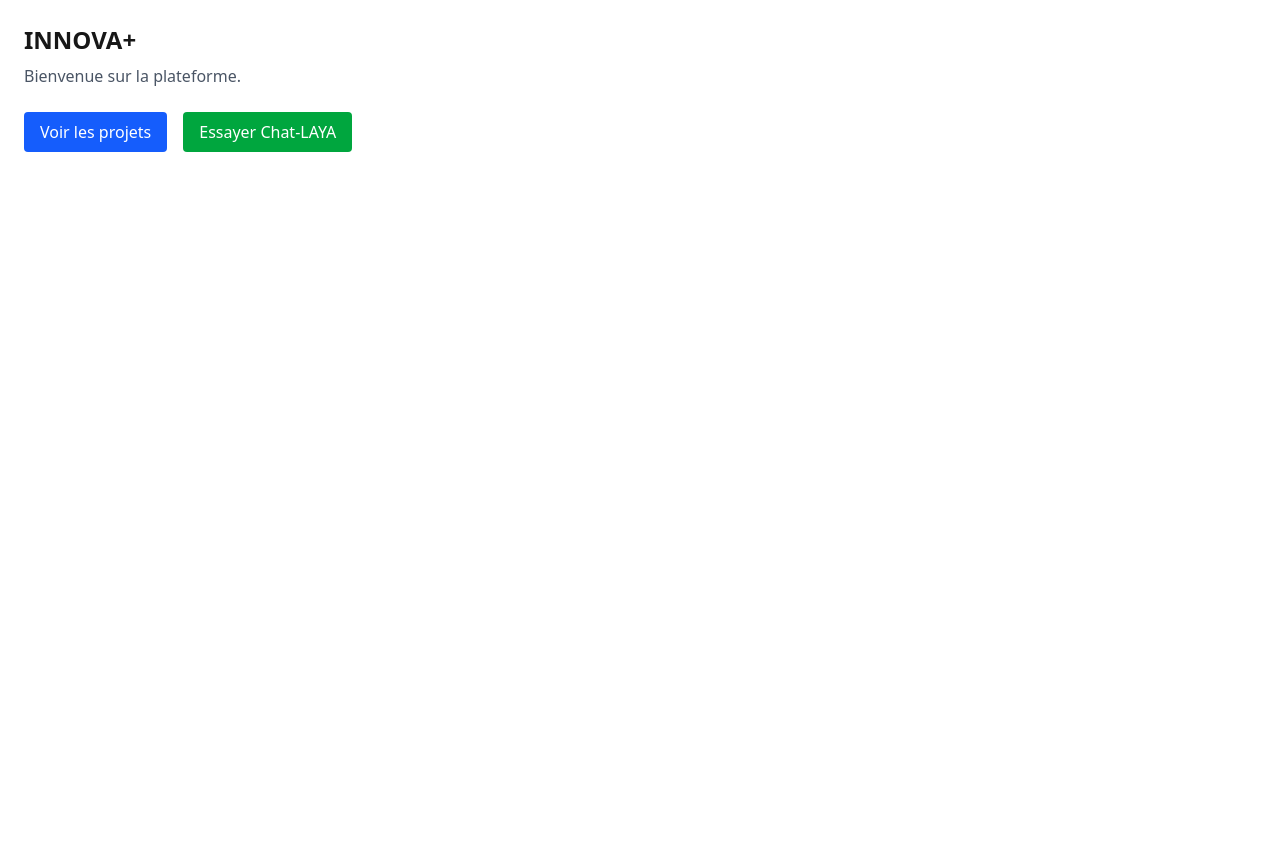
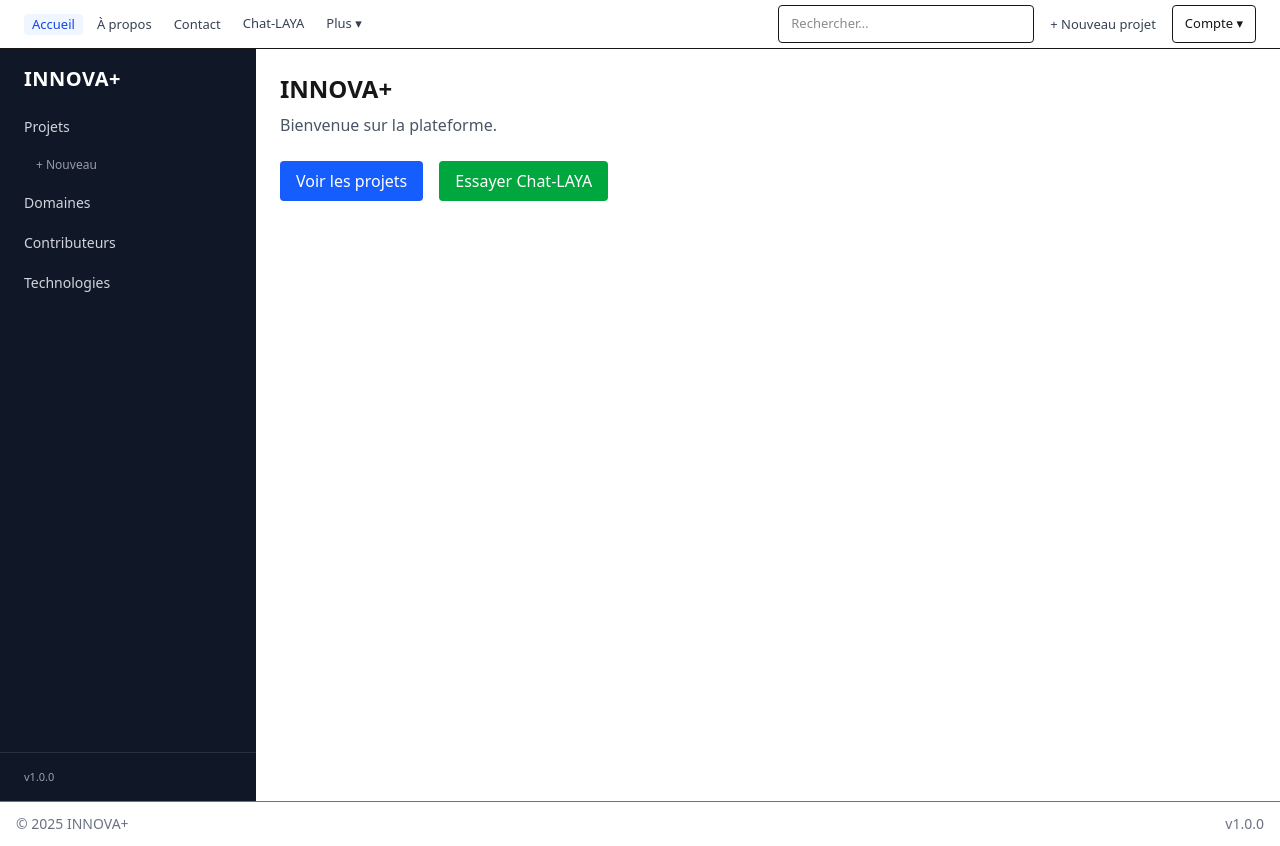
Before and after one commit to Juniorleriche27/INNOVA, a Next.js app in the folder innova-frontend/: page / in a window 1280 px wide. Before the commit the page ends 800 px from the top, so only its background shows below. Built offline with nearby package versions, Linux system fonts and the light colour scheme; no server answers.

Commit message:
fix(frontend): clean layout with Headbar, Sidebar, Footer + Sidebar NavItem types

```diff
--- a/innova-frontend/app/layout.tsx
+++ b/innova-frontend/app/layout.tsx
@@ -1,16 +1,36 @@
 // innova-frontend/app/layout.tsx
 import "./globals.css";
+import type { Metadata } from "next";
 import type { ReactNode } from "react";
 
-export const metadata = {
+import Headbar from "@/components/layout/headbar";
+import Sidebar from "@/components/layout/sidebar";
+import Footer from "@/components/layout/footer";
+
+export const metadata: Metadata = {
   title: "INNOVA+",
   description: "Plateforme INNOVA+",
 };
 
-export default function RootLayout({ children }: { children: ReactNode }) {
+export default function RootLayout(props: { children: ReactNode }) {
+  const { children } = props;
   return (
     <html lang="fr">
-      <body>{children}</body>
+      <body className="min-h-screen bg-white text-gray-900">
+        {/* Header */}
+        <Headbar />
+
+        {/* Main: sidebar + content */}
+        <div className="flex">
+          <aside className="hidden md:block w-64 border-r min-h-[calc(100vh-3rem)]">
+            <Sidebar />
+          </aside>
+          <main className="flex-1 min-w-0">{children}</main>
+        </div>
+
+        {/* Footer */}
+        <Footer />
+      </body>
     </html>
   );
 }
--- a/innova-frontend/components/layout/footer.tsx
+++ b/innova-frontend/components/layout/footer.tsx
@@ -0,0 +1,11 @@
+// innova-frontend/components/layout/footer.tsx
+export default function Footer() {
+  return (
+    <footer className="border-t text-sm text-gray-500 px-4 py-3">
+      <div className="max-w-7xl mx-auto flex items-center justify-between">
+        <span>© {new Date().getFullYear()} INNOVA+</span>
+        <span className="hidden sm:inline">v1.0.0</span>
+      </div>
+    </footer>
+  );
+}
--- a/innova-frontend/components/layout/headbar.tsx
+++ b/innova-frontend/components/layout/headbar.tsx
@@ -1,16 +1,23 @@
+// innova-frontend/components/layout/headbar.tsx
 "use client";
+
 import Link from "next/link";
 import { usePathname } from "next/navigation";
 import { useEffect, useRef, useState } from "react";
 
 const CHAT_URL = process.env.NEXT_PUBLIC_CHATLAYA_URL || "/chat-laya";
 
-function NavLink({ href, children }: { href: string; children: React.ReactNode }) {
+function NavLink(props: { href: string; children: React.ReactNode }) {
+  const { href, children } = props;
   const pathname = usePathname();
   const active = pathname === href;
+
+  // Avec Next 15 + typedRoutes, Link vérifie que la route existe.
+  // Pour éviter les erreurs pendant la mise en place des pages (about, contact, etc.),
+  // on neutralise *uniquement ici* le typage du href.
   return (
     <Link
-      href={href}
+      href={href as unknown as any}
       className={`no-underline px-2 py-1 rounded text-[13px] font-medium leading-none outline-none
       ${active ? "text-blue-700 bg-blue-50" : "text-gray-700 hover:text-blue-600"}
       focus-visible:ring-2 focus-visible:ring-blue-500`}
@@ -25,10 +32,11 @@ export default function Headbar() {
   const [moreOpen, setMoreOpen] = useState(false);
   const [mobileOpen, setMobileOpen] = useState(false);
   const [scrolled, setScrolled] = useState(false);
-  const authRef = useRef<HTMLDivElement>(null);
-  const moreRef = useRef<HTMLDivElement>(null);
 
-  // Fermer les menus si clic extérieur
+  // ✅ refs doivent accepter null en initialisation
+  const authRef = useRef<HTMLDivElement | null>(null);
+  const moreRef = useRef<HTMLDivElement | null>(null);
+
   useEffect(() => {
     function onClick(e: MouseEvent) {
       if (!authRef.current?.contains(e.target as Node)) setAuthOpen(false);
@@ -38,7 +46,6 @@ export default function Headbar() {
     return () => window.removeEventListener("click", onClick);
   }, []);
 
-  // Ombre sticky quand on scrolle
   useEffect(() => {
     const onScroll = () => setScrolled(window.scrollY > 2);
     onScroll();
@@ -53,7 +60,7 @@ export default function Headbar() {
       }`}
     >
       <div className="px-3 sm:px-4 lg:px-6 h-12 flex items-center justify-between gap-3">
-        {/* gauche : burger (mobile) + nav compacte */}
+        {/* gauche */}
         <div className="flex items-center gap-2 min-w-0">
           <button
             onClick={() => setMobileOpen(v => !v)}
@@ -69,7 +76,7 @@ export default function Headbar() {
             <NavLink href="/about">À propos</NavLink>
             <NavLink href="/contact">Contact</NavLink>
 
-            {/* Chat-LAYA : si URL absolue => lien externe, sinon route interne */}
+            {/* Chat-LAYA : externe si URL absolue, sinon route interne */}
             {CHAT_URL.startsWith("http") ? (
               <a
                 href={CHAT_URL}
@@ -83,7 +90,7 @@ export default function Headbar() {
               <NavLink href={CHAT_URL}>Chat-LAYA</NavLink>
             )}
 
-            {/* Liens secondaires dans “Plus” */}
+            {/* Plus */}
             <div className="relative" ref={moreRef}>
               <button
                 onClick={(e) => { e.stopPropagation(); setMoreOpen(v => !v); }}
@@ -95,31 +102,26 @@ export default function Headbar() {
               </button>
               {moreOpen && (
                 <div role="menu" className="absolute left-0 mt-2 w-52 rounded border bg-white shadow p-1">
-                  <Link href="/community" className="block px-3 py-2 rounded hover:bg-gray-50 no-underline text-[13px]" role="menuitem">Communauté</Link>
-                  <Link href="/marketplace" className="block px-3 py-2 rounded hover:bg-gray-50 no-underline text-[13px]" role="menuitem">Marketplace</Link>
-                  <Link href="/blog" className="block px-3 py-2 rounded hover:bg-gray-50 no-underline text-[13px]" role="menuitem">Blog</Link>
-                  <Link href="/docs" className="block px-3 py-2 rounded hover:bg-gray-50 no-underline text-[13px]" role="menuitem">Docs</Link>
-                  <Link href="/pricing" className="block px-3 py-2 rounded hover:bg-gray-50 no-underline text-[13px]" role="menuitem">Tarifs</Link>
-                  <Link href="/help" className="block px-3 py-2 rounded hover:bg-gray-50 no-underline text-[13px]" role="menuitem">Aide</Link>
+                  <NavLink href="/community">Communauté</NavLink>
+                  <NavLink href="/marketplace">Marketplace</NavLink>
+                  <NavLink href="/blog">Blog</NavLink>
+                  <NavLink href="/docs">Docs</NavLink>
+                  <NavLink href="/pricing">Tarifs</NavLink>
+                  <NavLink href="/help">Aide</NavLink>
                 </div>
               )}
             </div>
           </nav>
         </div>
 
-        {/* droite : recherche compacte + nouveau + compte */}
+        {/* droite */}
         <div className="flex items-center gap-2">
           <input
             type="search"
             placeholder="Rechercher…"
             className="hidden sm:block w-56 md:w-64 border rounded px-3 py-2 text-[13px] focus:outline-none focus:ring-2 focus:ring-blue-500"
           />
-          <Link
-            href="/projects/new"
-            className="hidden md:inline-flex items-center rounded bg-blue-600 text-white text-[13px] font-medium px-3 py-2 hover:bg-blue-700 focus-visible:ring-2 focus-visible:ring-blue-500"
-          >
-            + Nouveau projet
-          </Link>
+          <NavLink href="/projects/new">+ Nouveau projet</NavLink>
 
           <div className="relative" ref={authRef}>
             <button
@@ -132,43 +134,36 @@ export default function Headbar() {
             </button>
             {authOpen && (
               <div role="menu" className="absolute right-0 mt-2 w-56 rounded border bg-white shadow p-1">
-                <Link href="/signup" className="block px-3 py-2 rounded hover:bg-gray-50 no-underline text-[13px]" role="menuitem">Inscription</Link>
-                <Link href="/login" className="block px-3 py-2 rounded hover:bg-gray-50 no-underline text-[13px]" role="menuitem">Connexion</Link>
+                <NavLink href="/signup">Inscription</NavLink>
+                <NavLink href="/login">Connexion</NavLink>
                 <div className="my-1 border-t" />
-                <Link href="/account/recover" className="block px-3 py-2 rounded hover:bg-gray-50 no-underline text-[13px] text-gray-600" role="menuitem">Mot de passe oublié</Link>
+                <NavLink href="/account/recover">Mot de passe oublié</NavLink>
               </div>
             )}
           </div>
         </div>
       </div>
 
-      {/* menu mobile */}
+      {/* mobile */}
       {mobileOpen && (
         <nav className="lg:hidden border-t px-3 py-3 space-y-1 bg-white">
-          <Link href="/" className="block px-2 py-2 rounded hover:bg-gray-50 no-underline">Accueil</Link>
-          <Link href="/about" className="block px-2 py-2 rounded hover:bg-gray-50 no-underline">À propos</Link>
-          <Link href="/contact" className="block px-2 py-2 rounded hover:bg-gray-50 no-underline">Contact</Link>
-
-          {/* Chat-LAYA mobile */}
+          <NavLink href="/">Accueil</NavLink>
+          <NavLink href="/about">À propos</NavLink>
+          <NavLink href="/contact">Contact</NavLink>
           {CHAT_URL.startsWith("http") ? (
             <a href={CHAT_URL} className="block px-2 py-2 rounded hover:bg-gray-50 no-underline">Chat-LAYA</a>
           ) : (
-            <Link href={CHAT_URL} className="block px-2 py-2 rounded hover:bg-gray-50 no-underline">Chat-LAYA</Link>
+            <NavLink href={CHAT_URL}>Chat-LAYA</NavLink>
           )}
-
-          <Link href="/community" className="block px-2 py-2 rounded hover:bg-gray-50 no-underline">Communauté</Link>
-          <Link href="/marketplace" className="block px-2 py-2 rounded hover:bg-gray-50 no-underline">Marketplace</Link>
-          <Link href="/blog" className="block px-2 py-2 rounded hover:bg-gray-50 no-underline">Blog</Link>
-          <Link href="/docs" className="block px-2 py-2 rounded hover:bg-gray-50 no-underline">Docs</Link>
-          <Link href="/pricing" className="block px-2 py-2 rounded hover:bg-gray-50 no-underline">Tarifs</Link>
-          <Link href="/help" className="block px-2 py-2 rounded hover:bg-gray-50 no-underline">Aide</Link>
+          <NavLink href="/community">Communauté</NavLink>
+          <NavLink href="/marketplace">Marketplace</NavLink>
+          <NavLink href="/blog">Blog</NavLink>
+          <NavLink href="/docs">Docs</NavLink>
+          <NavLink href="/pricing">Tarifs</NavLink>
+          <NavLink href="/help">Aide</NavLink>
           <div className="mt-2 border-t pt-2">
-            <Link href="/signup" className="block px-2 py-2 rounded bg-blue-600 text-white text-center no-underline">
-              Inscription
-            </Link>
-            <Link href="/login" className="block px-2 py-2 mt-1 rounded border text-center no-underline">
-              Connexion
-            </Link>
+            <NavLink href="/signup">Inscription</NavLink>
+            <NavLink href="/login">Connexion</NavLink>
           </div>
         </nav>
       )}
```
Also changed, not shown: innova-frontend/components/layout/sidebar.tsx (+5 -14 lines).
